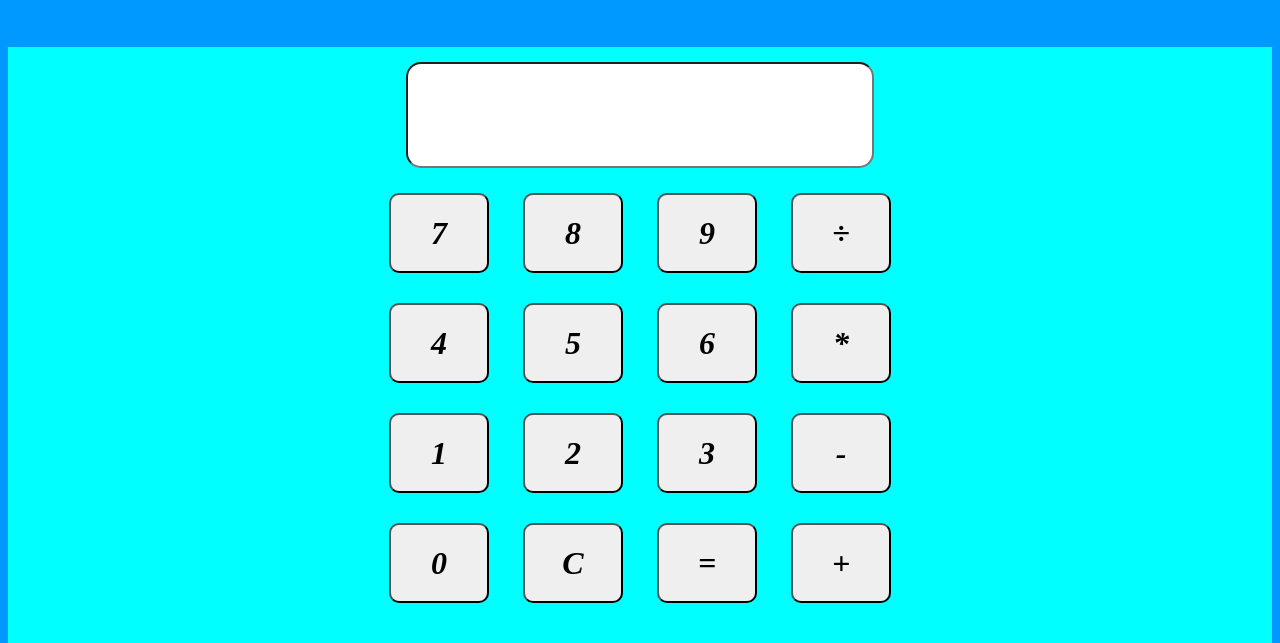
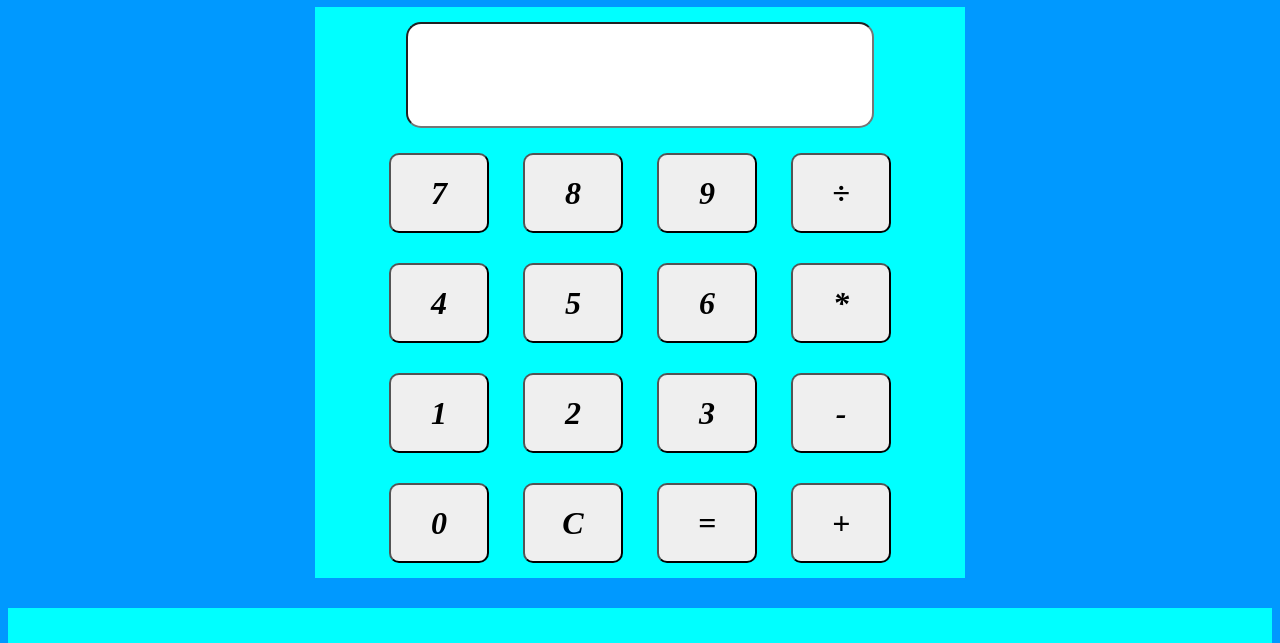
Before and after one commit to GiuseppeLanucara/Calculator, a plain HTML site: page index.html in a window 1280 px wide. Shown: the part 157-800 px from the top of the page. Drawn offline with Linux system fonts and the light colour scheme.

Commit message:
change layout

```diff
--- a/style.css
+++ b/style.css
@@ -17,6 +17,9 @@ h1 {
     margin-top: 50px;
     background-color: aqua;
     text-align: center;
+    width: 650px;
+    margin: 0 auto;
+    margin-bottom: 30px;
 }
 
 #display {
```
